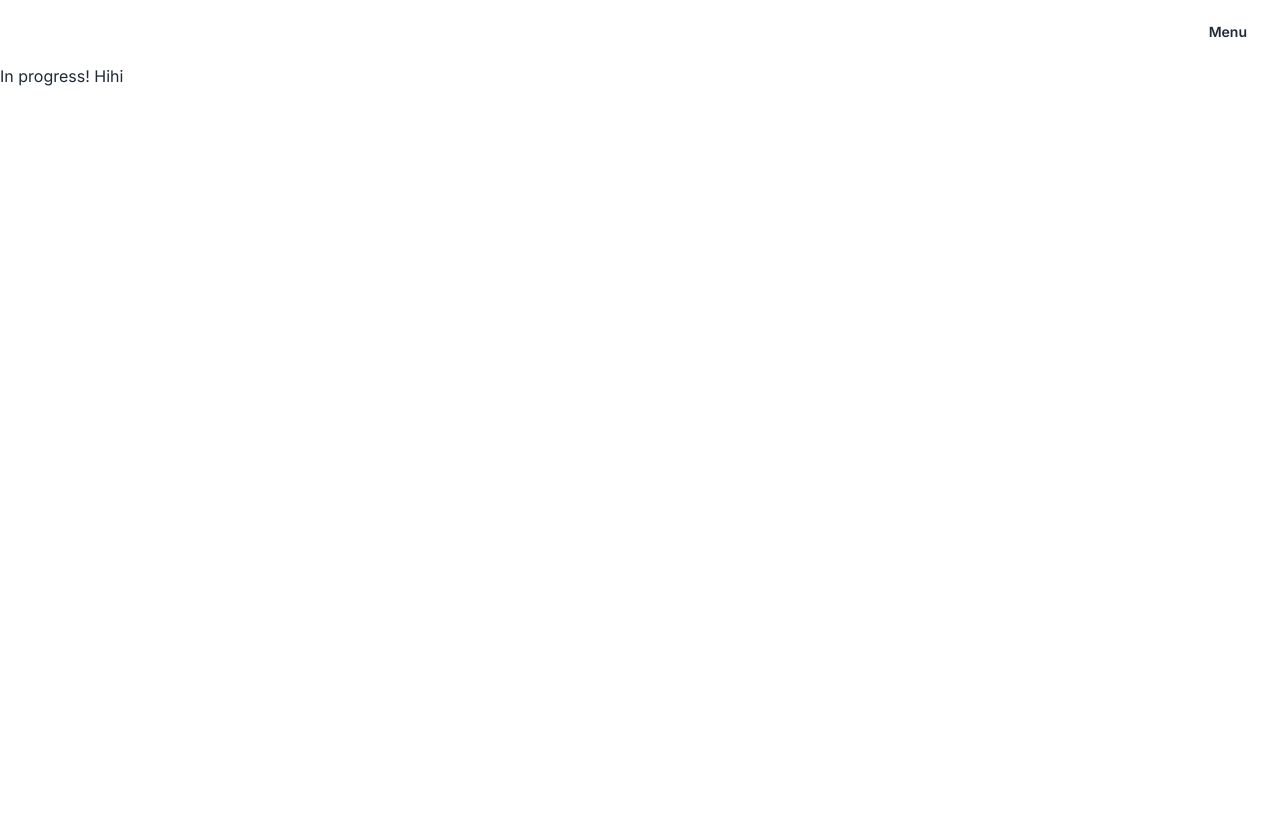
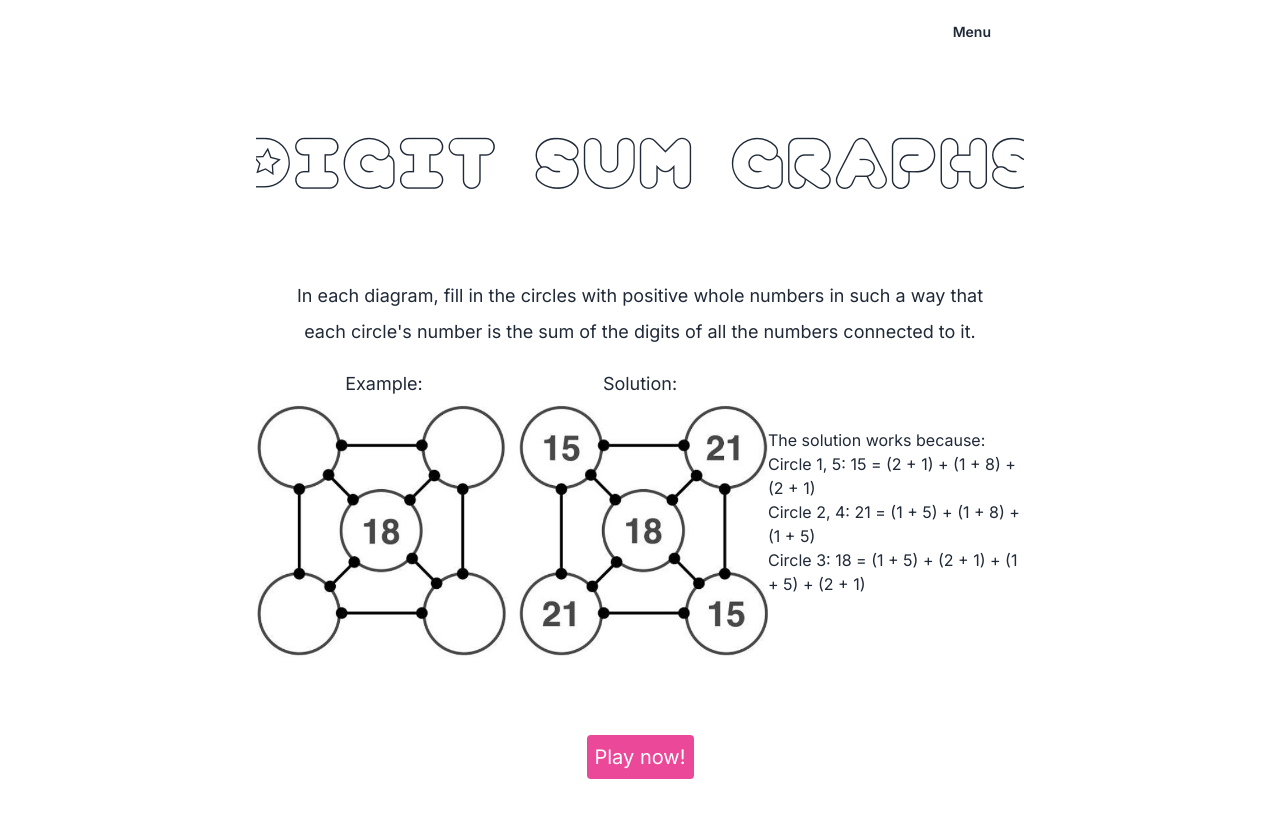
Before and after one commit to fahmed0710/Digit-Sum-Graphs, a Next.js app in the folder dev/frontend/: page / in a window 1280 px wide. Shown: the top 818 px of the page. Built offline with nearby package versions, Linux system fonts and the light colour scheme; no server answers.

Commit message:
Designed basic UI for landing page

```diff
--- a/dev/frontend/app/components/NavigationMenu.tsx
+++ b/dev/frontend/app/components/NavigationMenu.tsx
@@ -109,9 +109,9 @@ export function NavigationMenu() {
       <div className="px-2 flex flex-1 justify-end">
         <div className="dropdown dropdown-end">
           <div tabIndex={0} role="button" className="btn btn-ghost">Menu</div>
-          <ul tabIndex={0} className="menu dropdown-content z-[1] p-2 shadow bg-base-100 rounded-box w-52">
+          <ul tabIndex={0} className="menu dropdown-content text-end z-[1] p-2 shadow bg-base-100 rounded-box w-min">
             <li>{loggedIn ? <a onClick={() => router.push("/dashboard")}>Dashboard</a> : <a onClick={() => {handleClick("account"); setAccountAction("login")}}>Log in</a>}</li>
-            <li><a onClick={() => router.push("/graph")}>Game</a></li>
+            <li><a onClick={() => router.push("/graph/1")}>Game</a></li>
             {loggedIn && <li><a onClick={ handleLogout }>Log out</a></li>}
           </ul>
         </div>
--- a/dev/frontend/app/page.tsx
+++ b/dev/frontend/app/page.tsx
@@ -1,10 +1,54 @@
-import { NavigationMenu } from "./components/NavigationMenu"
+"use client"
+import Image from 'next/image';
+import { useRouter } from 'next/navigation';
+import { NavigationMenu } from "./components/NavigationMenu";
+import { GraphNode } from "./components/GraphNode";
+import exampleImage from "./components/images/example.jpg";
+import solutionImage from "./components/images/solution.jpg"
+
 
 export default function Home() {
+  const router = useRouter();
+
   return(
-    <div>
+    <div className="mx-auto min-h-screen md:w-full lg:w-3/5 flex flex-col justify-center items-center overflow-auto">
       <NavigationMenu />
-      <div>In progress! Hihi</div>
+
+      <div className="grid grid-rows-4 w-screen">
+
+        <div className="flex justify-center items-center">
+          <h1 className="font-geoeves text-9xl text-center" style={{ wordSpacing: '-7px'}}>Digit Sum Graphs</h1>
+        </div>
+
+        <div className="mx-auto md:w-full lg:w-3/5 row-span-2 grid grid-cols-3">
+          <div className="col-span-3 px-8 py-4 flex flex-col justify-center items-center">
+            <p className="text-lg text-center leading-loose">In each diagram, fill in the circles with positive whole numbers in such a way that each circle's number is the sum of the digits of all the numbers connected to it.</p>
+          </div>
+
+          <div className="flex flex-col justify-center items-center">
+            <p className="text-lg leading-loose">Example:</p>
+            <Image className="max-h-full w-auto" src={exampleImage} alt="Example" />
+          </div>
+
+          <div className="flex flex-col justify-center items-center">
+            <p className="text-lg leading-loose">Solution:</p>
+            <Image className="max-h-full w-auto" src={solutionImage} alt="Example" />
+          </div>
+
+          <div className="flex flex-col justify-center items-center">
+            <p className="text-md leading-6">
+              The solution works because:
+              <br/>{"\nCircle 1, 5: 15 = (2 + 1) + (1 + 8) + (2 + 1)"}
+              <br/>{"\nCircle 2, 4: 21 = (1 + 5) + (1 + 8) + (1 + 5)"}
+              <br/>{"\nCircle 3: 18 = (1 + 5) + (2 + 1) + (1 + 5) + (2 + 1)"}
+            </p>
+          </div>
+        </div>
+
+        <div className="flex justify-center items-center">
+          <button onClick={() => router.push("/graph/1")} className="m-1 px-2 py-2 rounded bg-pink-500 hover:bg-pink-400 text-xl text-white">Play now!</button>
+        </div>
+      </div>
     </div>
   )
 }
```
Also changed, not shown: dev/frontend/app/components/images/example.jpg (added), dev/frontend/app/components/images/solution.jpg (added).
